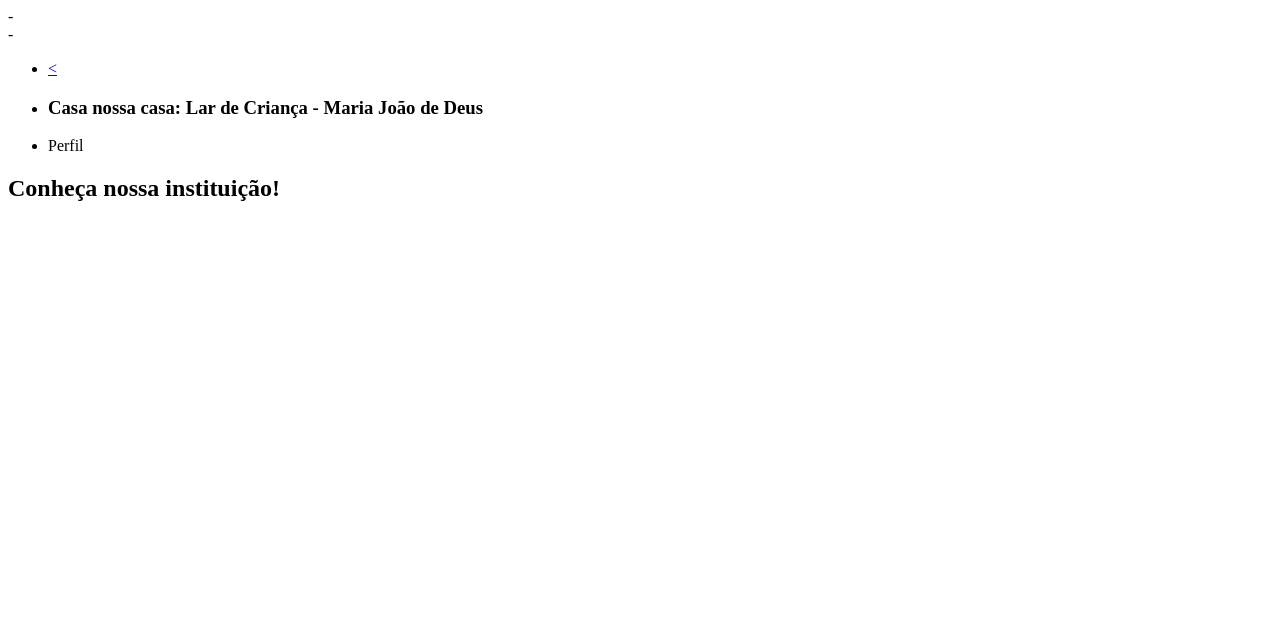
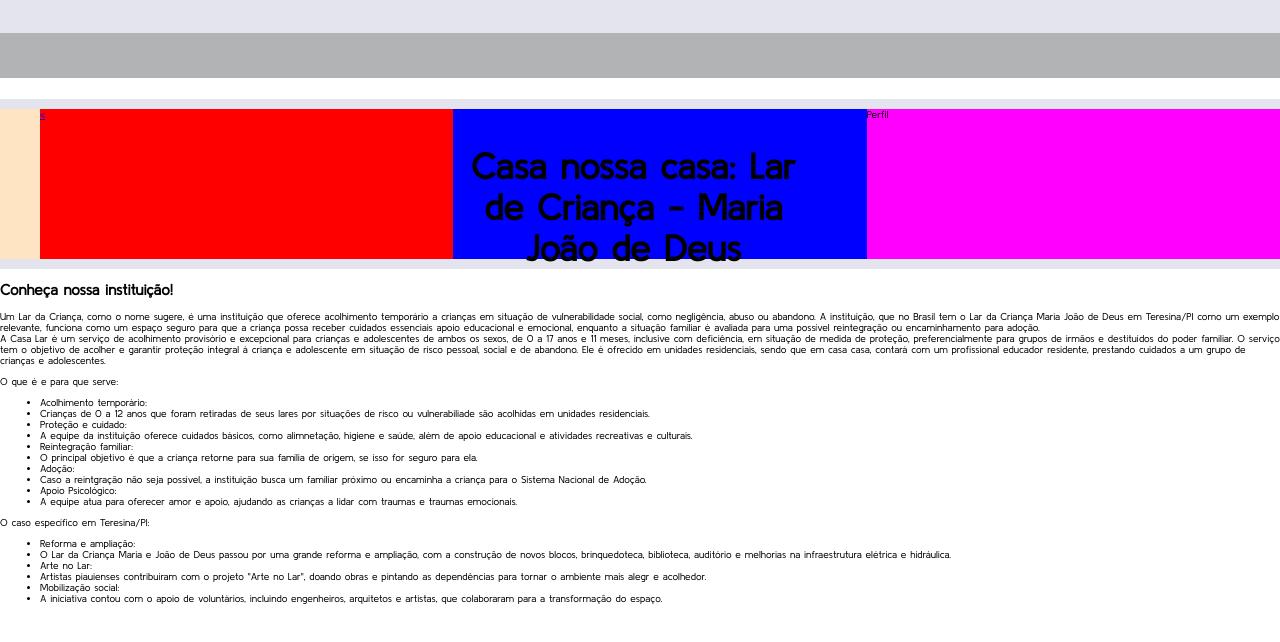
Before and after one commit to chxgas/Frontend, a plain HTML site: page src/pages/desktop3.html in a window 1280 px wide. Drawn offline with Linux system fonts and the light colour scheme.

Commit message:
CSS incluso

```diff
--- a/src/css/style.css
+++ b/src/css/style.css
@@ -0,0 +1,77 @@
+@import url('https://fonts.googleapis.com/css2?family=Kulim+Park&display=swap');
+:root{
+    --primaryColor: #E4E4EE;
+    --secondaryColor: #B2B3B5;
+}
+
+body{
+    margin: 0;
+    font-family: "Kulim Park", sans-serif;
+    font-size: 62.5%;
+}
+
+.header-container {
+    margin: 0;
+    display: flex;
+    flex-direction: column;
+    gap: 2.1em;
+}
+
+header {
+    margin: 0;
+    padding: 0;
+    display: flex;
+    flex-direction: column;
+    height: 7.8em;
+}
+
+.header-sup {
+    background-color: var(--primaryColor);
+    display: inline-block;
+    min-height: 1px;
+    height: 3.3em;
+    width: 100%;
+}
+
+.header-sub {
+    background-color: var(--secondaryColor);
+    display: inline-block;
+    min-height: 1px;
+    height: 4.5em;
+    width: 100%;
+}
+
+nav {
+    background-color: var(--primaryColor);
+}
+
+.lista-nav {
+    background-color: bisque;
+    list-style: none;
+    display: flex;
+    height: 15em;
+}
+
+.lista-nav li{
+    background-color: greenyellow;
+    flex: 1 0 0;
+}
+
+.lista-nav li:first-child{
+    background-color: red;
+}
+
+.lista-nav li:nth-child(2) {
+    background-color: blue;
+}
+
+.lista-nav  li:last-child {
+    background-color: magenta;
+}
+
+.nav-title {
+    width: 10em;
+    font-size: 3.6em;
+    text-align: center;
+    font-weight: 600;
+}
--- a/src/pages/desktop3.html
+++ b/src/pages/desktop3.html
@@ -4,16 +4,17 @@
     <meta charset="UTF-8">
     <meta name="viewport" content="width=device-width, initial-scale=1.0">
     <title>Desktop 3</title>
+    <link rel="stylesheet" href="../css/style.css">
 </head>
 <body>
 
-<article>
+<article class="header-container">
     <header>
-        <div class="header-sup">-</div>
-        <div class="header-sub">-</div>
+        <div class="header-sup"></div>
+        <div class="header-sub"></div>
     </header>
     <nav>
-        <ul>
+        <ul class="lista-nav">
             <li><a href="#"><</a></li>
             <li><h1 class="nav-title">Casa nossa casa: Lar de Criança - Maria João de Deus</h1></li>
             <li>Perfil</li>
@@ -25,9 +26,37 @@
     <div class="container-title">
         <h1 class="title">Conheça nossa instituição!</h1>
     </div>
-    <div class="container-p">
-    <p class="paragraph-sup"></p>
-    <p class="paragraph-sub"></p>
+    <div class="container-psup">
+        <p class="psup">Um Lar da Criança, como o nome sugere, é uma instituição que oferece acolhimento temporário a crianças em situação de vulnerabilidade social,
+        como negligência, abuso ou abandono. A instituição, que no Brasil tem o Lar da Criança Maria João de Deus em Teresina/PI como um exemplo relevante, funciona como um espaço seguro para que a criança possa receber cuidados essenciais
+        apoio educacional e emocional, enquanto a situação familiar é avaliada para uma possível reintegração ou encaminhamento para adoção.<br>
+        A Casa Lar é um serviço de acolhimento provisório e excepcional para crianças e adolescentes de ambos os sexos, de 0 a 17 anos e 11 meses, inclusive com deficiência, em situação de medida de
+        proteção, preferencialmente para grupos de irmãos e destituídos do poder familiar. O serviço tem o objetivo de acolher e garantir proteção integral à criança e adolescente em situação de risco pessoal, social e de abandono. Ele é ofrecido em unidades residenciais, sendo que em casa casa, contará com um profissional educador residente, prestando cuidados a um grupo de crianças e adolescentes.</p>
+    </div>
+    <div class="container-psub">
+        <p class="psub">O que é e para que serve:
+            <ul class="listapsub">
+                <li>Acolhimento temporário:</li>
+                <li>Crianças de 0 a 12 anos que foram retiradas de seus lares por situações de risco ou vulnerabiliade são acolhidas em unidades residenciais.</li>
+                <li>Proteção e cuidado:</li>
+                <li>A equipe da instituição oferece cuidados básicos, como alimnetação, higiene e saúde, além de apoio educacional e atividades recreativas e culturais.</li>
+                <li>Reintegração familiar:</li>
+                <li>O principal objetivo é que a criança retorne para sua família de origem, se isso for seguro para ela.</li>
+                <li>Adoção:</li>
+                <li>Caso a reintgração não seja possível, a instituição busca um familiar próximo ou encaminha a criança para o Sistema Nacional de Adoção.</li>
+                <li>Apoio Psicológico:</li>
+                <li>A equipe atua para oferecer amor e apoio, ajudando as crianças a lidar com traumas e traumas emocionais.</li>
+            </ul>
+            O caso específico em Teresina/PI:
+            <ul class="listasub">
+                <li>Reforma e ampliação:</li>
+                <li>O Lar da Criança Maria e João de Deus passou por uma grande reforma e ampliação, com a construção de novos blocos, brinquedoteca, biblioteca, auditório e melhorias na infraestrutura elétrica e hidráulica.</li>
+                <li>Arte no Lar:</li>
+                <li>Artistas piauienses contribuíram com o projeto "Arte no Lar", doando obras e pintando as dependências para tornar o ambiente mais alegr e acolhedor.</li>
+                <li>Mobilização social:</li>
+                <li>A iniciativa contou com o apoio de voluntários, incluindo engenheiros, arquitetos e artistas, que colaboraram para a transformação do espaço.</li>
+            </ul>
+        </p>
     </div>
 </section>
 
```
